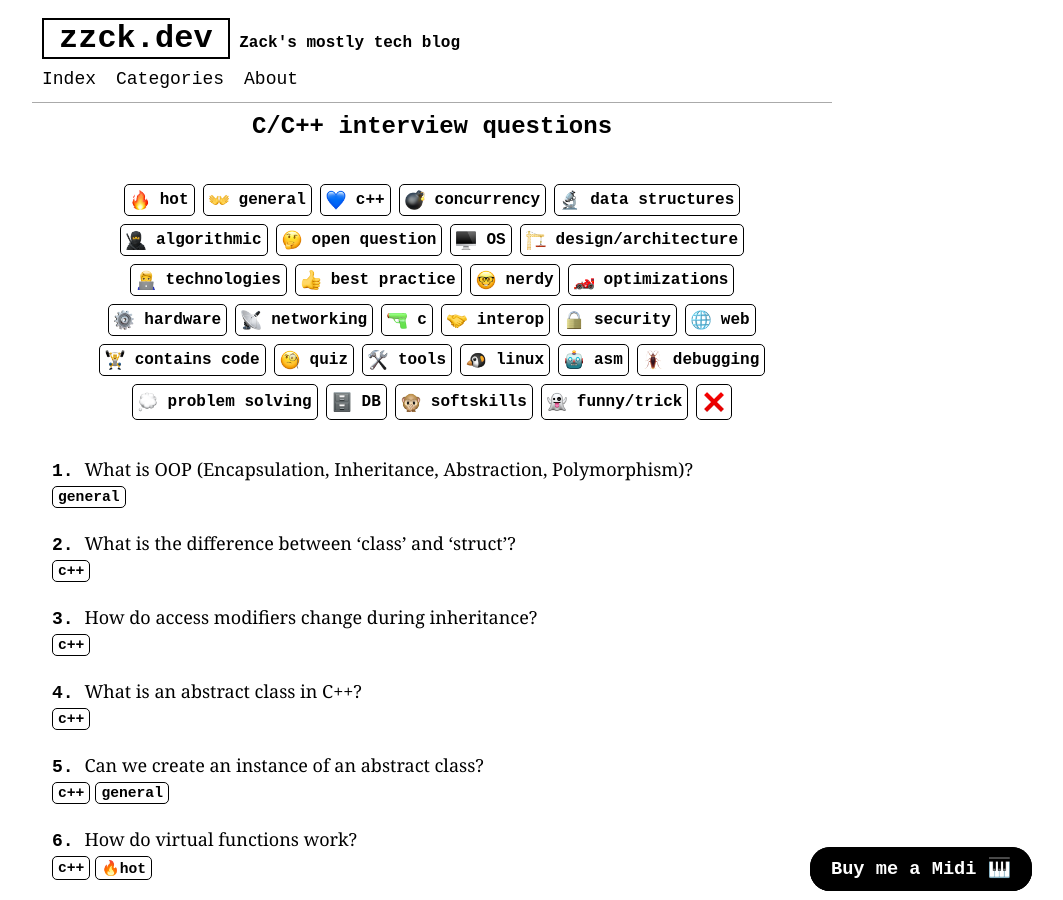
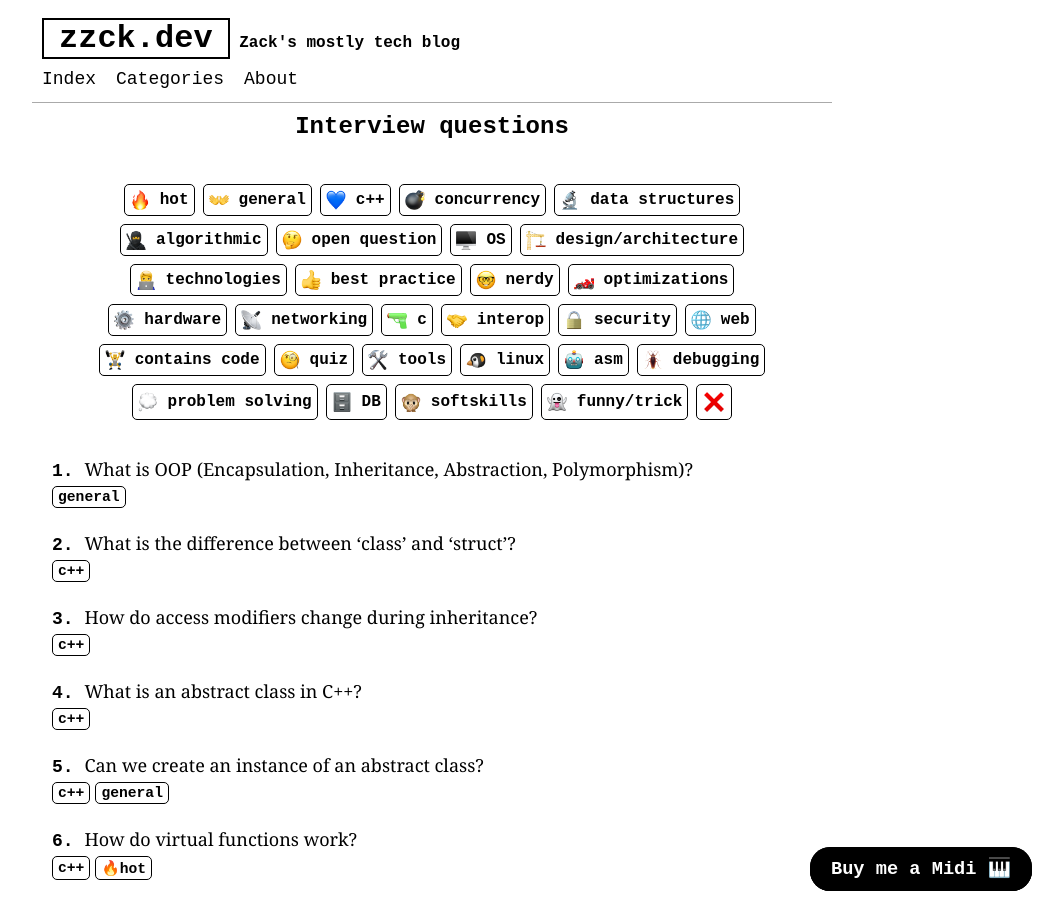
Before and after one commit to ZaharBozhok/zzck.dev, a Jekyll site: the page built from _posts/2021-08-20-c++-questions.markdown, in a window 1280 px wide and 900 px high. Shown: the whole window, without its empty margins (208-1271 px from the left). Built offline with Jekyll 4.4.1, drawn with Linux system fonts in a browser that asks for light colours.

Commit message:
Updated name

```diff
--- a/_posts/2021-08-20-c++-questions.markdown
+++ b/_posts/2021-08-20-c++-questions.markdown
@@ -1,6 +1,6 @@
 ---
 layout: post
-title:  "C/C++ interview questions"
+title:  "Interview questions"
 date:   2021-08-20
 last_modified_at: 2021-11-23
 categories: [C++]
```
